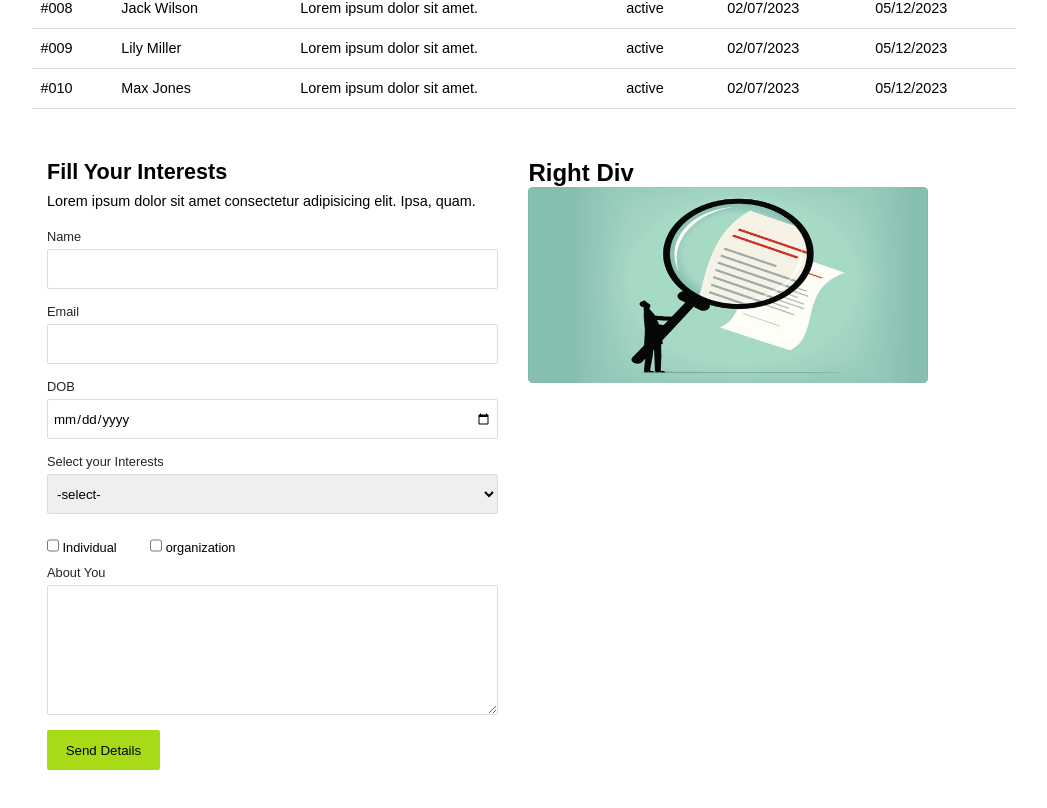
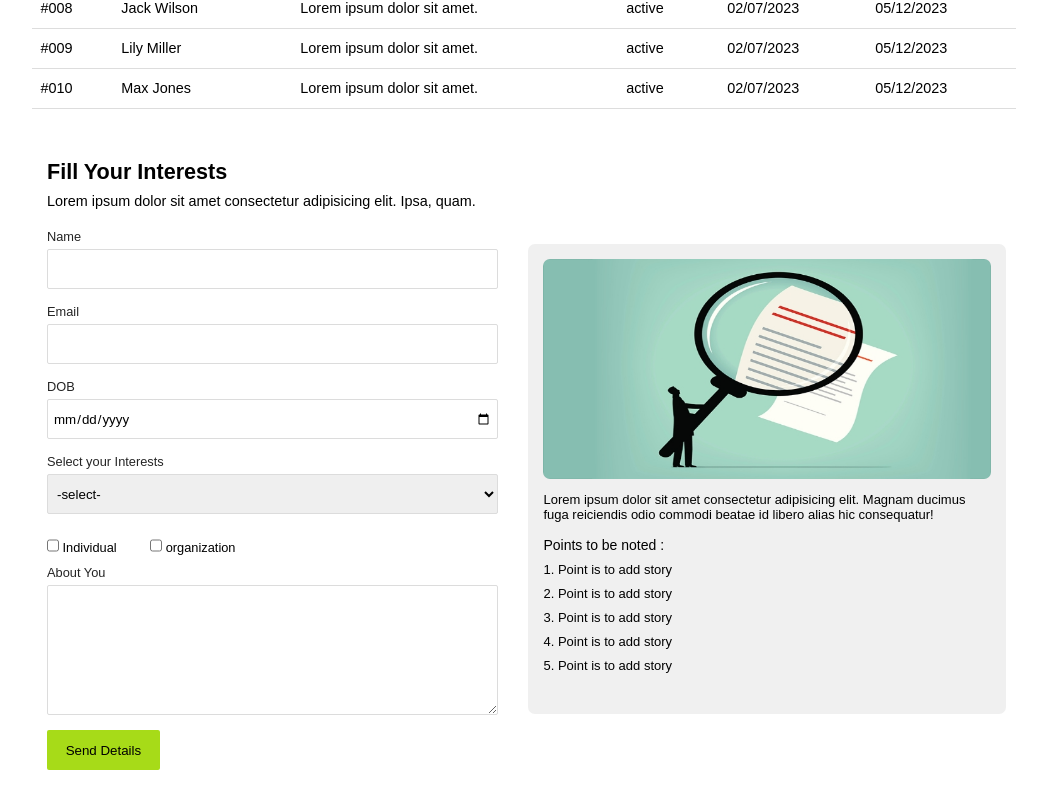
Before and after one commit to ZubairShah03/Think-Green, a plain HTML site: page index.html in a window 1280 px wide. Shown: the part 2585-3393 px from the top of the page, without its empty margins (116-1163 px from the left). Drawn offline with Linux system fonts and the light colour scheme.

Commit message:
Interests form Complete

```diff
--- a/index.html
+++ b/index.html
@@ -282,8 +282,20 @@
         </div>
         <!-- Right div for image -->
         <div class="interestsRight">
-          <h1>Right Div</h1>
-          <img src="./images/contactus.jpg" alt="" />
+          <div class="points">
+            <img src="./images/contactus.jpg" alt="" />
+            <p>
+              Lorem ipsum dolor sit amet consectetur adipisicing elit. Magnam
+              ducimus fuga reiciendis odio commodi beatae id libero alias hic
+              consequatur!
+            </p>
+            <h6 class="pointsHeading">Points to be noted :</h6>
+            <p>1. Point is to add story</p>
+            <p>2. Point is to add story</p>
+            <p>3. Point is to add story</p>
+            <p>4. Point is to add story</p>
+            <p>5. Point is to add story</p>
+          </div>
         </div>
       </section>
     </main>
--- a/style.css
+++ b/style.css
@@ -357,6 +357,28 @@ form button{
   width: 50vw;
 }
 
-.interestsRight img {
-  width: 400px;
+.points{
+  background-color: rgb(240, 240, 240);
+  border-radius: 7px;
+  width: 100%;
+  height: 470px;
+  padding: 15px;
+  position: relative;
+  top: 85px;
 }
+
+.points img {
+  width: 100%;
+  border-radius: 7px;
+}
+
+.points p{
+  font-size: 13px;
+  margin: 9px 0;
+}
+
+.pointsHeading{
+  margin-top: 15px;
+  font-size: 14px;
+  font-weight: lighter;
+}
```
